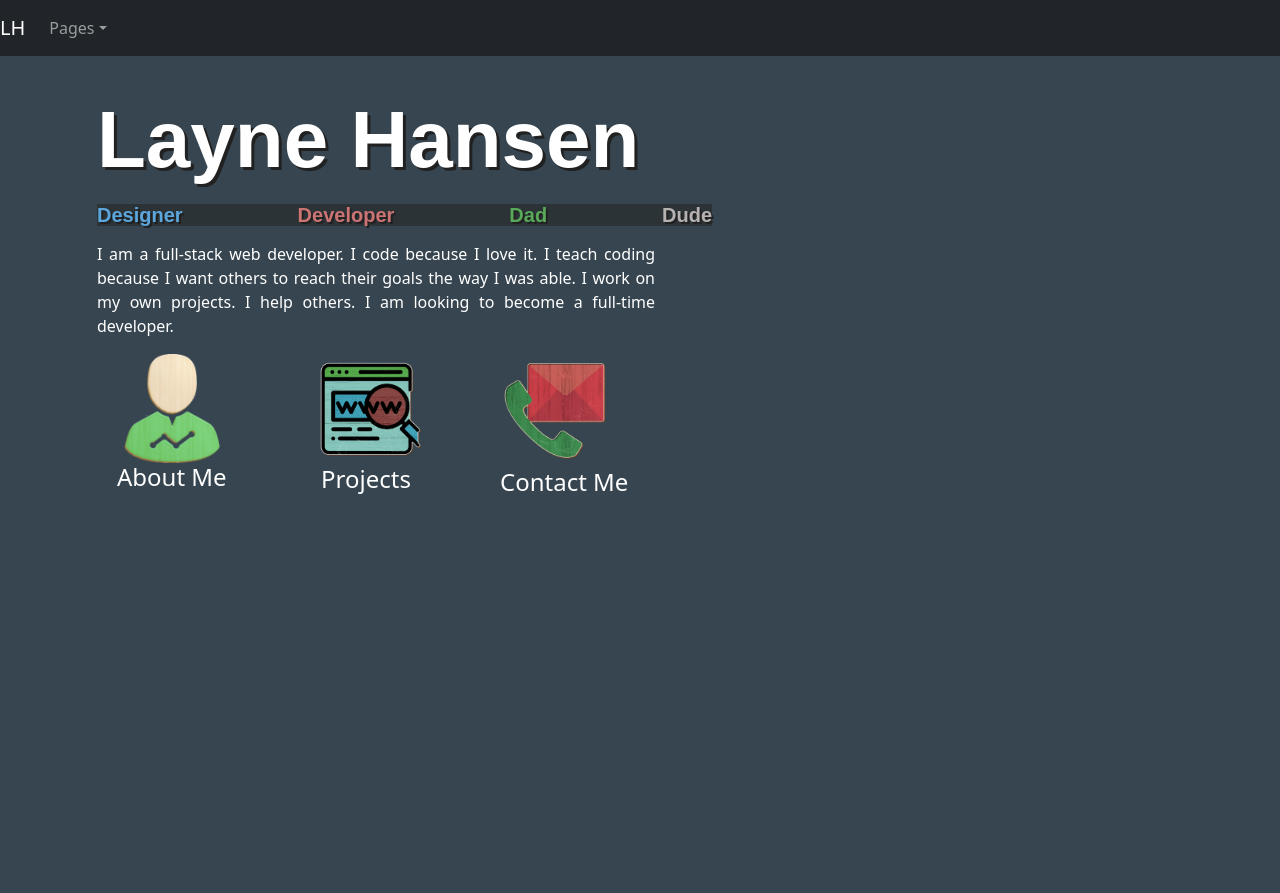
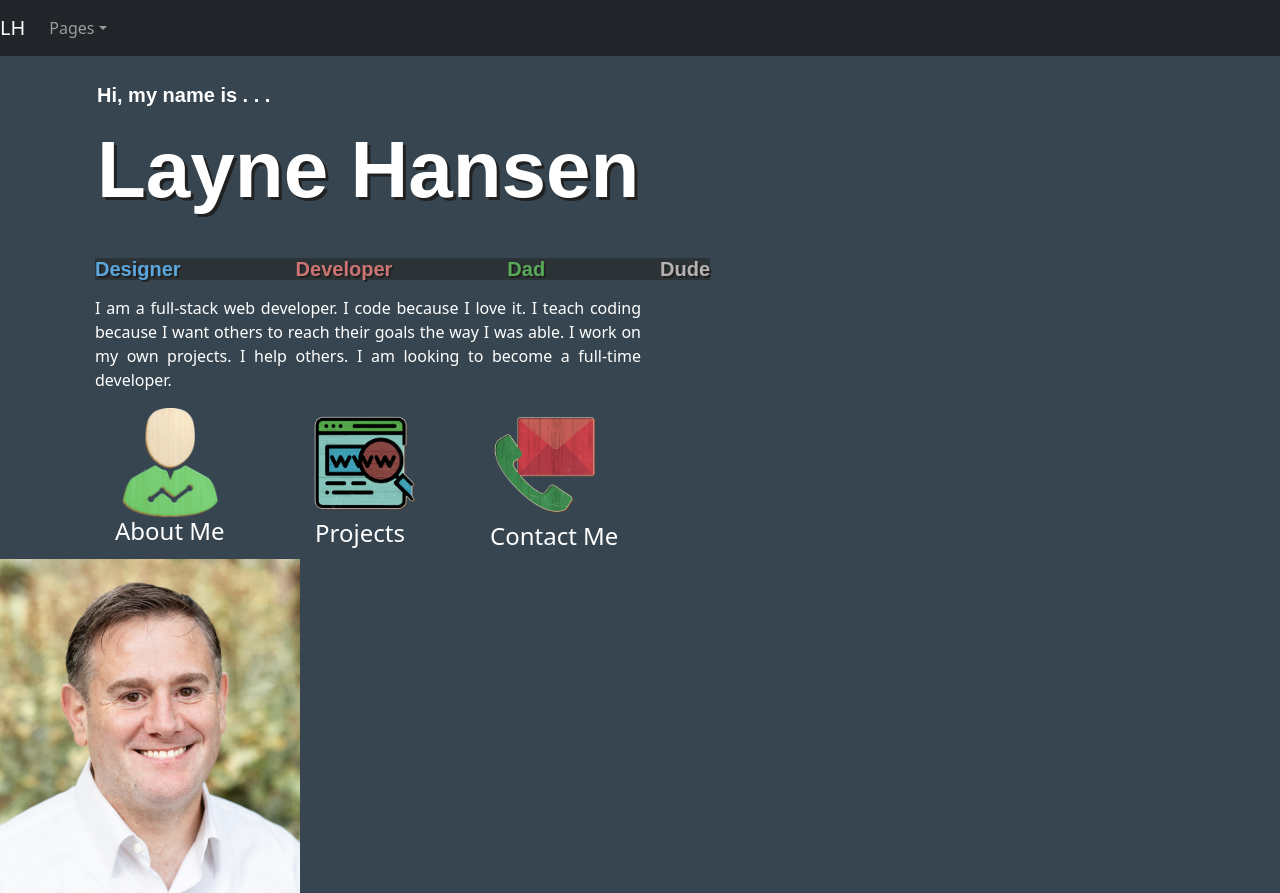
Before and after one commit to LayneHansen/LayneHansen.github.io, a React (Create React App) app: page /#/ in a window 1280 px wide. Before the commit the page ends 800 px from the top, so only its background shows below. Built offline with nearby package versions, Linux system fonts and the light colour scheme; a web font is replaced by a local one.

Commit message:
updated homepage

```diff
--- a/src/Home.jsx
+++ b/src/Home.jsx
@@ -4,6 +4,7 @@ import { Link } from "react-router-dom";
 import profileIcon from "../src/assets/images/painted-icon-trans.png";
 import projectIcon from "../src/assets/images/web_dev_icon.png";
 import contactIcon from "../src/assets/images/contact-icon.png";
+import profileImage from "../src/assets/LayneColor.jpg";
 import "./Home.css";
 // import workDeskImage from "../src/assets/workDeskImage5.jpg";
 
@@ -14,20 +15,19 @@ function Home() {
       <Row>
         <Col md={1}></Col>
         <Col md={6}>
-          {/* <div>
+          <div>
           <span id="name-is-span">
-            My name is . . .
+            Hi, my name is . . .
           </span>
-          </div> */}
+          </div>
           <div>
             <span id="name-span">Layne Hansen</span>
           </div>
         </Col>
-        <Col md={5}></Col>
-      </Row>
         <Row>
           <Col md={1}></Col>
           <Col md={6}>
+            <br />
             <span className="tagline-span" id="designer-span">
               Designer
             </span>
@@ -40,6 +40,7 @@ function Home() {
             <span className="tagline-span" id="dude-span">
               Dude
             </span>
+            <br />
             <p id="homepage-text">
               I am a full-stack web developer. I code because I love it. I teach
               coding because I want others to reach their goals the way I was
@@ -47,7 +48,7 @@ function Home() {
               become a full-time developer.
             </p>
           </Col>
-        <Col md={5}></Col>
+          {/* <Col md={5}></Col> */}
         </Row>
         <Row>
           <Col md={1}></Col>
@@ -62,7 +63,12 @@ function Home() {
           <Col md={2}>
             <div classname="projects-link">
               <Link to="/Projects">
-              <img src={projectIcon} alt="" width="140px" id="projects-icon" />
+                <img
+                  src={projectIcon}
+                  alt=""
+                  width="140px"
+                  id="projects-icon"
+                />
               </Link>
               <h4 id="projects-header">Projects</h4>
             </div>
@@ -75,7 +81,11 @@ function Home() {
               <h4 id="contact-header">Contact Me</h4>
             </div>
           </Col>
-        <Col md={5}></Col>
+          {/* <Col md={5}></Col> */}
+        </Row>
+        <Col md={5}>
+          <img src={profileImage} alt="" width="300" />
+        </Col>
       </Row>
     </Container>
   );
```
Lines whose indentation alone changed are shown as unchanged.
